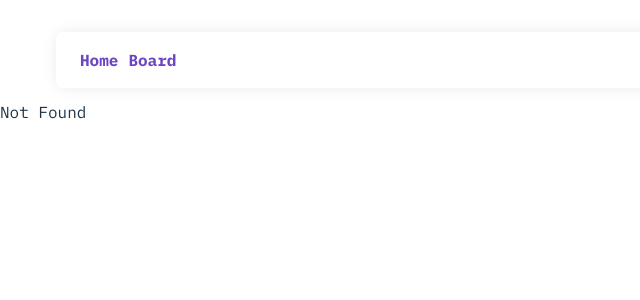
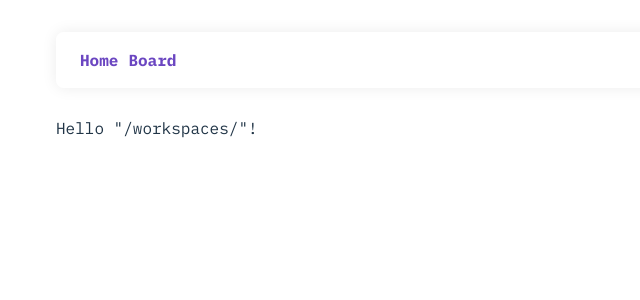
Before and after one commit to tamasstephen/tasks, a React (Vite) app: page /workspaces in a window 1280 px wide. Before the commit this address had no page. Shown: the top 300 px of the page, without its empty margins (0-640 px from the left). Built offline with nearby package versions, Linux system fonts and the light colour scheme.

Commit message:
feat: add workspaces route

```diff
--- a/src/routeTree.gen.ts
+++ b/src/routeTree.gen.ts
@@ -10,104 +10,123 @@
 
 // Import Routes
 
-import { Route as rootRoute } from "./routes/__root";
-import { Route as BoardImport } from "./routes/board";
-import { Route as IndexImport } from "./routes/index";
-import { Route as FilesSplatImport } from "./routes/files/$";
+import { Route as rootRoute } from './routes/__root'
+import { Route as BoardImport } from './routes/board'
+import { Route as IndexImport } from './routes/index'
+import { Route as WorkspacesIndexImport } from './routes/workspaces/index'
+import { Route as FilesSplatImport } from './routes/files/$'
 
 // Create/Update Routes
 
 const BoardRoute = BoardImport.update({
-  id: "/board",
-  path: "/board",
+  id: '/board',
+  path: '/board',
   getParentRoute: () => rootRoute,
-} as any);
+} as any)
 
 const IndexRoute = IndexImport.update({
-  id: "/",
-  path: "/",
+  id: '/',
+  path: '/',
   getParentRoute: () => rootRoute,
-} as any);
+} as any)
+
+const WorkspacesIndexRoute = WorkspacesIndexImport.update({
+  id: '/workspaces/',
+  path: '/workspaces/',
+  getParentRoute: () => rootRoute,
+} as any)
 
 const FilesSplatRoute = FilesSplatImport.update({
-  id: "/files/$",
-  path: "/files/$",
+  id: '/files/$',
+  path: '/files/$',
   getParentRoute: () => rootRoute,
-} as any);
+} as any)
 
 // Populate the FileRoutesByPath interface
 
-declare module "@tanstack/react-router" {
+declare module '@tanstack/react-router' {
   interface FileRoutesByPath {
-    "/": {
-      id: "/";
-      path: "/";
-      fullPath: "/";
-      preLoaderRoute: typeof IndexImport;
-      parentRoute: typeof rootRoute;
-    };
-    "/board": {
-      id: "/board";
-      path: "/board";
-      fullPath: "/board";
-      preLoaderRoute: typeof BoardImport;
-      parentRoute: typeof rootRoute;
-    };
-    "/files/$": {
-      id: "/files/$";
-      path: "/files/$";
-      fullPath: "/files/$";
-      preLoaderRoute: typeof FilesSplatImport;
-      parentRoute: typeof rootRoute;
-    };
+    '/': {
+      id: '/'
+      path: '/'
+      fullPath: '/'
+      preLoaderRoute: typeof IndexImport
+      parentRoute: typeof rootRoute
+    }
+    '/board': {
+      id: '/board'
+      path: '/board'
+      fullPath: '/board'
+      preLoaderRoute: typeof BoardImport
+      parentRoute: typeof rootRoute
+    }
+    '/files/$': {
+      id: '/files/$'
+      path: '/files/$'
+      fullPath: '/files/$'
+      preLoaderRoute: typeof FilesSplatImport
+      parentRoute: typeof rootRoute
+    }
+    '/workspaces/': {
+      id: '/workspaces/'
+      path: '/workspaces'
+      fullPath: '/workspaces'
+      preLoaderRoute: typeof WorkspacesIndexImport
+      parentRoute: typeof rootRoute
+    }
   }
 }
 
 // Create and export the route tree
 
 export interface FileRoutesByFullPath {
-  "/": typeof IndexRoute;
-  "/board": typeof BoardRoute;
-  "/files/$": typeof FilesSplatRoute;
+  '/': typeof IndexRoute
+  '/board': typeof BoardRoute
+  '/files/$': typeof FilesSplatRoute
+  '/workspaces': typeof WorkspacesIndexRoute
 }
 
 export interface FileRoutesByTo {
-  "/": typeof IndexRoute;
-  "/board": typeof BoardRoute;
-  "/files/$": typeof FilesSplatRoute;
+  '/': typeof IndexRoute
+  '/board': typeof BoardRoute
+  '/files/$': typeof FilesSplatRoute
+  '/workspaces': typeof WorkspacesIndexRoute
 }
 
 export interface FileRoutesById {
-  __root__: typeof rootRoute;
-  "/": typeof IndexRoute;
-  "/board": typeof BoardRoute;
-  "/files/$": typeof FilesSplatRoute;
+  __root__: typeof rootRoute
+  '/': typeof IndexRoute
+  '/board': typeof BoardRoute
+  '/files/$': typeof FilesSplatRoute
+  '/workspaces/': typeof WorkspacesIndexRoute
 }
 
 export interface FileRouteTypes {
-  fileRoutesByFullPath: FileRoutesByFullPath;
-  fullPaths: "/" | "/board" | "/files/$";
-  fileRoutesByTo: FileRoutesByTo;
-  to: "/" | "/board" | "/files/$";
-  id: "__root__" | "/" | "/board" | "/files/$";
-  fileRoutesById: FileRoutesById;
+  fileRoutesByFullPath: FileRoutesByFullPath
+  fullPaths: '/' | '/board' | '/files/$' | '/workspaces'
+  fileRoutesByTo: FileRoutesByTo
+  to: '/' | '/board' | '/files/$' | '/workspaces'
+  id: '__root__' | '/' | '/board' | '/files/$' | '/workspaces/'
+  fileRoutesById: FileRoutesById
 }
 
 export interface RootRouteChildren {
-  IndexRoute: typeof IndexRoute;
-  BoardRoute: typeof BoardRoute;
-  FilesSplatRoute: typeof FilesSplatRoute;
+  IndexRoute: typeof IndexRoute
+  BoardRoute: typeof BoardRoute
+  FilesSplatRoute: typeof FilesSplatRoute
+  WorkspacesIndexRoute: typeof WorkspacesIndexRoute
 }
 
 const rootRouteChildren: RootRouteChildren = {
   IndexRoute: IndexRoute,
   BoardRoute: BoardRoute,
   FilesSplatRoute: FilesSplatRoute,
-};
+  WorkspacesIndexRoute: WorkspacesIndexRoute,
+}
 
 export const routeTree = rootRoute
   ._addFileChildren(rootRouteChildren)
-  ._addFileTypes<FileRouteTypes>();
+  ._addFileTypes<FileRouteTypes>()
 
 /* ROUTE_MANIFEST_START
 {
@@ -117,7 +136,8 @@ export const routeTree = rootRoute
       "children": [
         "/",
         "/board",
-        "/files/$"
+        "/files/$",
+        "/workspaces/"
       ]
     },
     "/": {
@@ -128,6 +148,9 @@ export const routeTree = rootRoute
     },
     "/files/$": {
       "filePath": "files/$.tsx"
+    },
+    "/workspaces/": {
+      "filePath": "workspaces/index.tsx"
     }
   }
 }
--- /dev/null
+++ b/src/routes/workspaces/index.tsx
@@ -0,0 +1,14 @@
+import { Wrapper } from "@/components/common/Wrapper/Wrapper";
+import { createFileRoute } from "@tanstack/react-router";
+
+export const Route = createFileRoute("/workspaces/")({
+  component: RouteComponent,
+});
+
+function RouteComponent() {
+  return (
+    <div>
+      <Wrapper>Hello "/workspaces/"!</Wrapper>
+    </div>
+  );
+}
```
